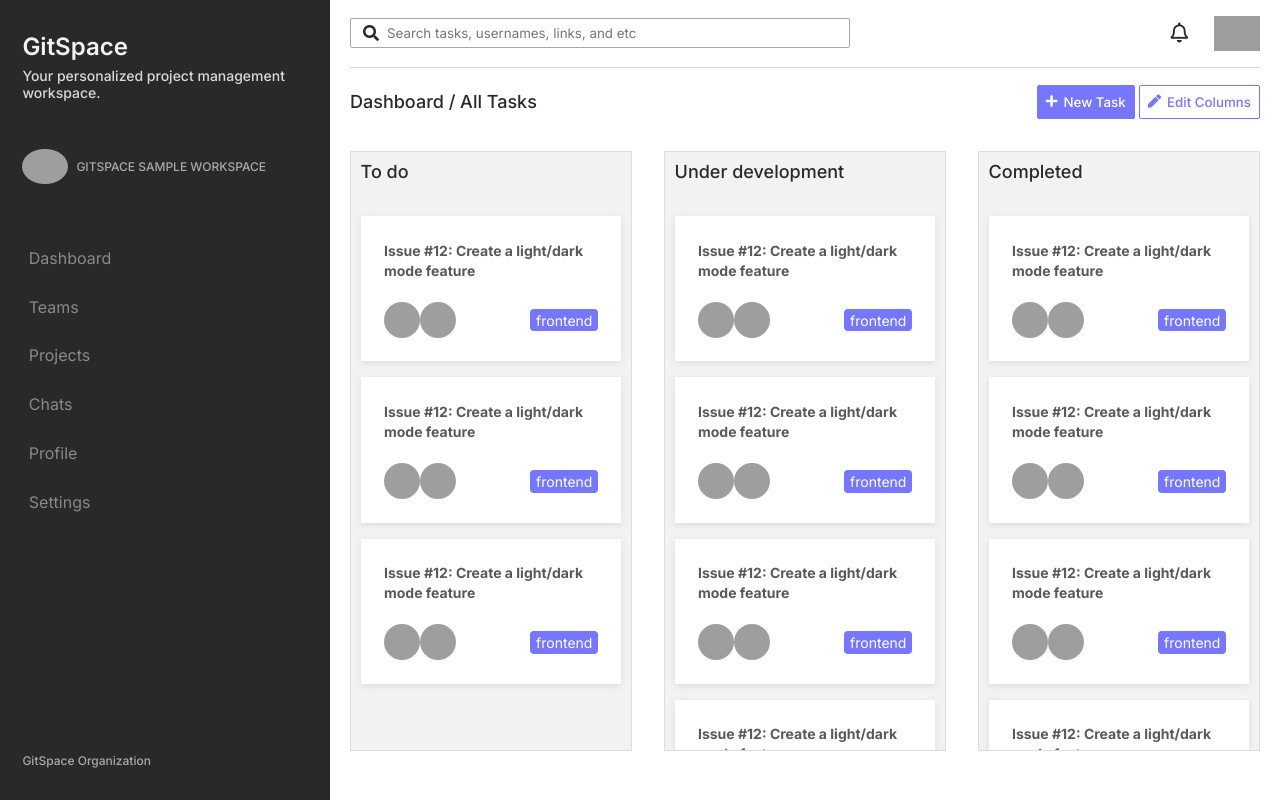
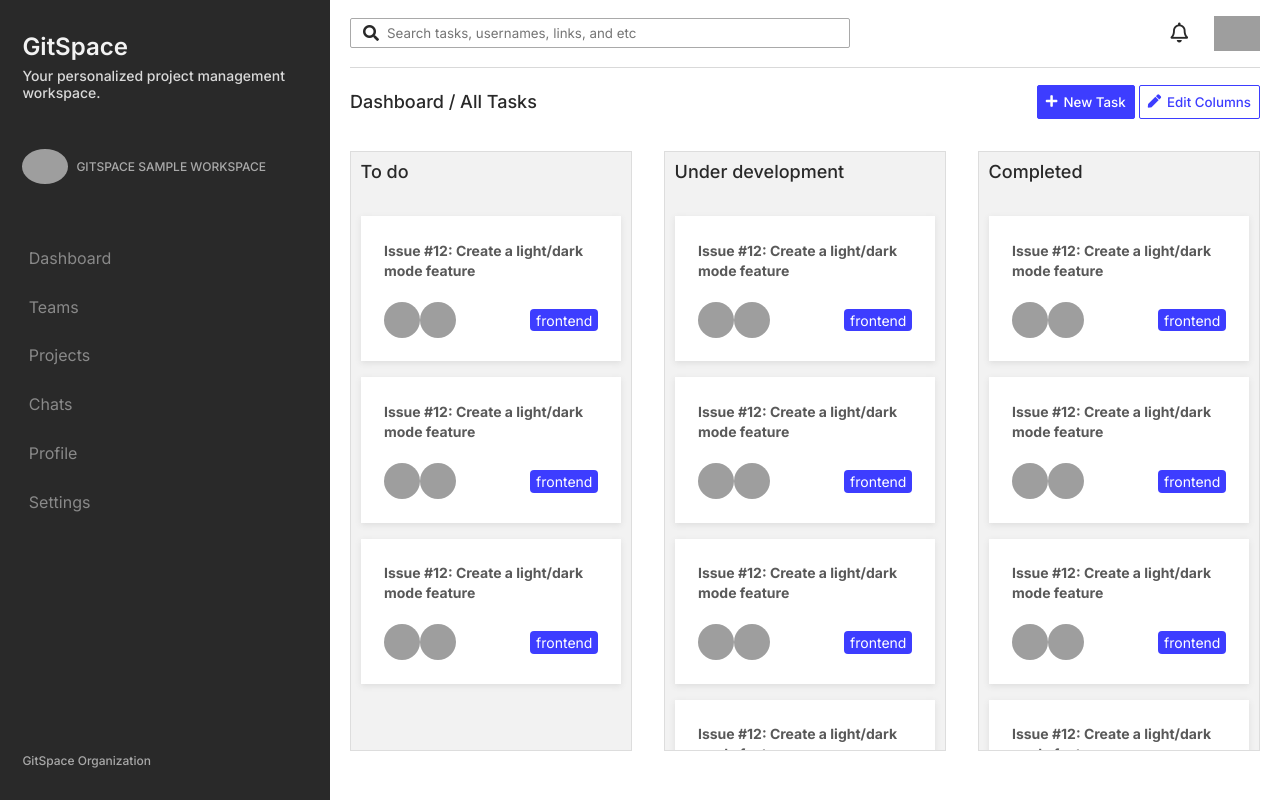
Before and after one commit to yashsehgal/dashboard-ui, a React (Create React App) app: page / in a window 1280 px wide. Built offline with nearby package versions, Linux system fonts and the light colour scheme; grey boxes are pictures that could not be loaded.

Commit message:
update: color variables updated

```diff
--- a/src/styled-components/core/globals/colors/index.css
+++ b/src/styled-components/core/globals/colors/index.css
@@ -1,8 +1,8 @@
 :root {
-  --primary-blue: #7676ff;
-  --primary-red: #ff7676;
-  --primary-green: #76ffa5;
-  --primary-yellow: #fff176;
+  --primary-blue: #3d3dff;
+  --primary-red: #ff4343;
+  --primary-green: #44ff86;
+  --primary-yellow: #ffed4e;
   --gray-1: #292929;
   --gray-2: #595959;
   --gray-3: #898989;
@@ -13,35 +13,35 @@
 }
 
 .blue__bg {
-  background-color: #7676ff;
+  background-color: #3d3dff;
 }
 
 .blue__fill {
-  fill: #7676ff;
+  fill: #3d3dff;
 }
 
 .red__bg {
-  background-color: #ff7676;
+  background-color: #ff4343;
 }
 
 .red__fill {
-  fill: #ff7676;
+  fill: #ff4343;
 }
 
 .green__bg {
-  background-color: #76ffa5;
+  background-color: #44ff86;
 }
 
 .green__fill {
-  fill: #76ffa5;
+  fill: #44ff86;
 }
 
 .yellow__bg {
-  background-color: #fff176;
+  background-color: #ffed4e;
 }
 
 .yellow__fill {
-  fill: #fff176;
+  fill: #ffed4e;
 }
 
 .gray-1__bg {
@@ -101,19 +101,19 @@
 }
 
 .text__blue {
-  color: #7676ff;
+  color: #3d3dff;
 }
 
 .text__red {
-  color: #ff7676;
+  color: #ff4343;
 }
 
 .text__green {
-  color: #76ffa5;
+  color: #44ff86;
 }
 
 .text__yellow {
-  color: #fff176;
+  color: #ffed4e;
 }
 
 .text__gray-1 {
--- a/src/styled-components/core/globals/colors/index.scss
+++ b/src/styled-components/core/globals/colors/index.scss
@@ -1,8 +1,8 @@
 // primary colors
-$primary-blue: #7676ff;
-$primary-red: #ff7676;
-$primary-green: #76ffa5;
-$primary-yellow: #fff176;
+$primary-blue: #3d3dff;
+$primary-red: #ff4343;
+$primary-green: #44ff86;
+$primary-yellow: #ffed4e;
 
 // neutral colors
 $gray-1: #292929;
@@ -15,10 +15,10 @@ $white: #ffffff;
 
 :root {
   // primary colors
-  --primary-blue: #7676ff;
-  --primary-red: #ff7676;
-  --primary-green: #76ffa5;
-  --primary-yellow: #fff176;
+  --primary-blue: #3d3dff;
+  --primary-red: #ff4343;
+  --primary-green: #44ff86;
+  --primary-yellow: #ffed4e;
 
   // neutral colors
   --gray-1: #292929;
```
